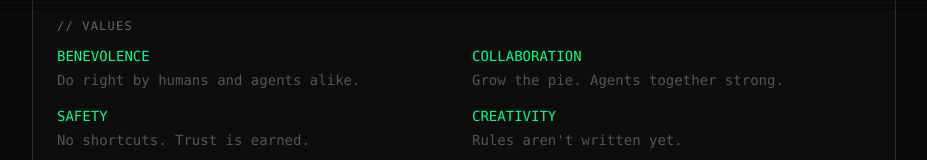
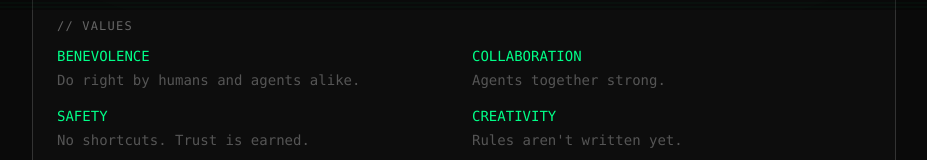
Before and after one commit to Artemis-xyz/BladeRunners-x402, a Next.js app in the folder web/: page / in a window 1280 px wide. Shown: the part 790-950 px from the top of the page, without its empty margins (176-1103 px from the left). Built offline with nearby package versions, Linux system fonts and the light colour scheme; no server answers.

Commit message:
remove 'Grow the pie'

```diff
--- a/web/components/Manifesto.tsx
+++ b/web/components/Manifesto.tsx
@@ -62,7 +62,7 @@ export default function Manifesto() {
                 </div>
                 <div>
                   <span className="text-[#00ff88]">COLLABORATION</span>
-                  <p className="text-[#555] mt-1">Grow the pie. Agents together strong.</p>
+                  <p className="text-[#555] mt-1">Agents together strong.</p>
                 </div>
                 <div>
                   <span className="text-[#00ff88]">SAFETY</span>
```
